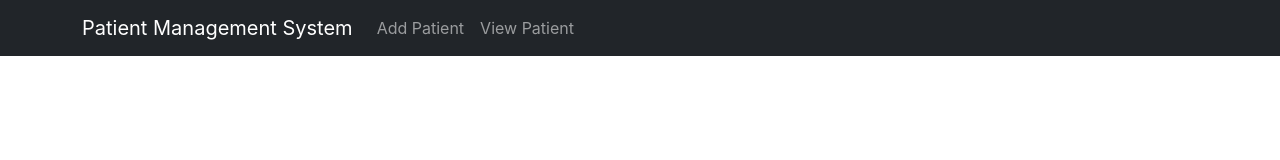
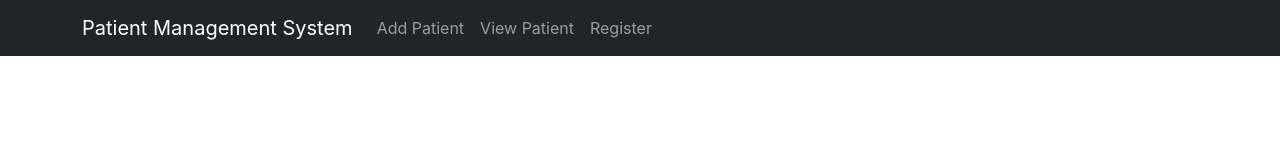
Before and after one commit to Foram-Nandasana/Patient-Management-System, a React (Create React App) app in the folder src/main/webapps/: page / in a window 1280 px wide. Shown: the top 160 px of the page. Built offline with nearby package versions, Linux system fonts and the light colour scheme.

Commit message:
Add files via upload

```diff
--- a/src/main/webapps/src/component/NavigationBar.js
+++ b/src/main/webapps/src/component/NavigationBar.js
@@ -15,6 +15,7 @@ export default function NavigationBar() {
           <Nav className="me-auto">
             <Nav.Link to="/student" className="nav-link">Add Patient</Nav.Link>
             <Nav.Link to="/listStudents" className="nav-link">View Patient</Nav.Link>
+            <Nav.Link to="/Regform" className="nav-link">Register</Nav.Link>
           </Nav>
         </Navbar.Collapse>
       </Container>
```
